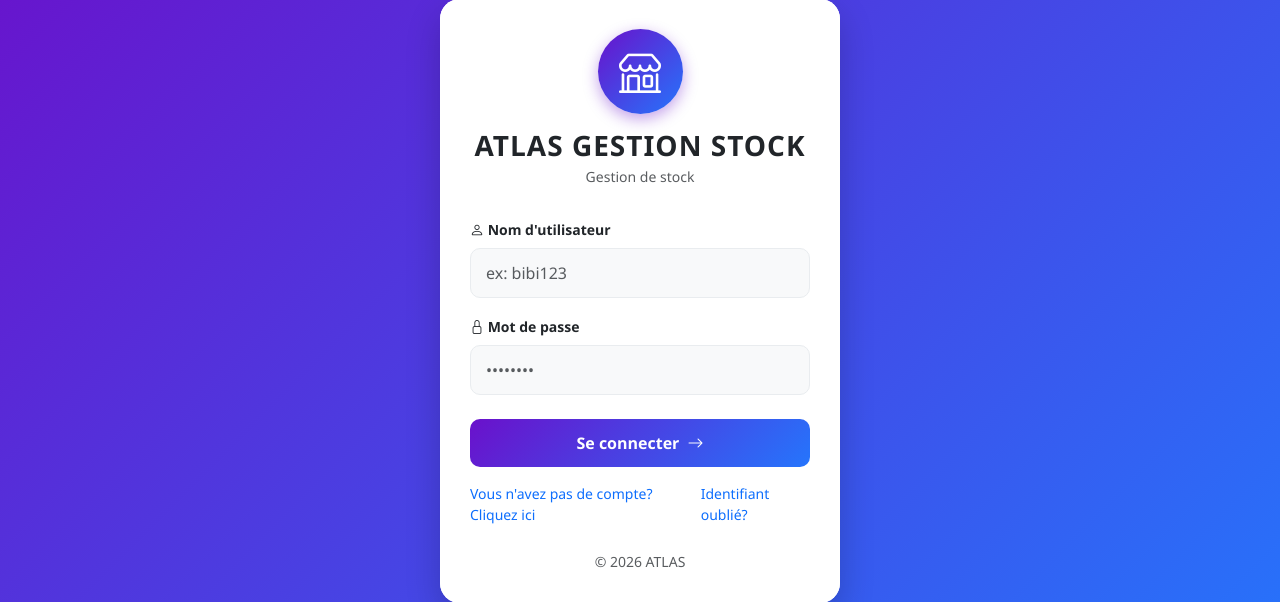
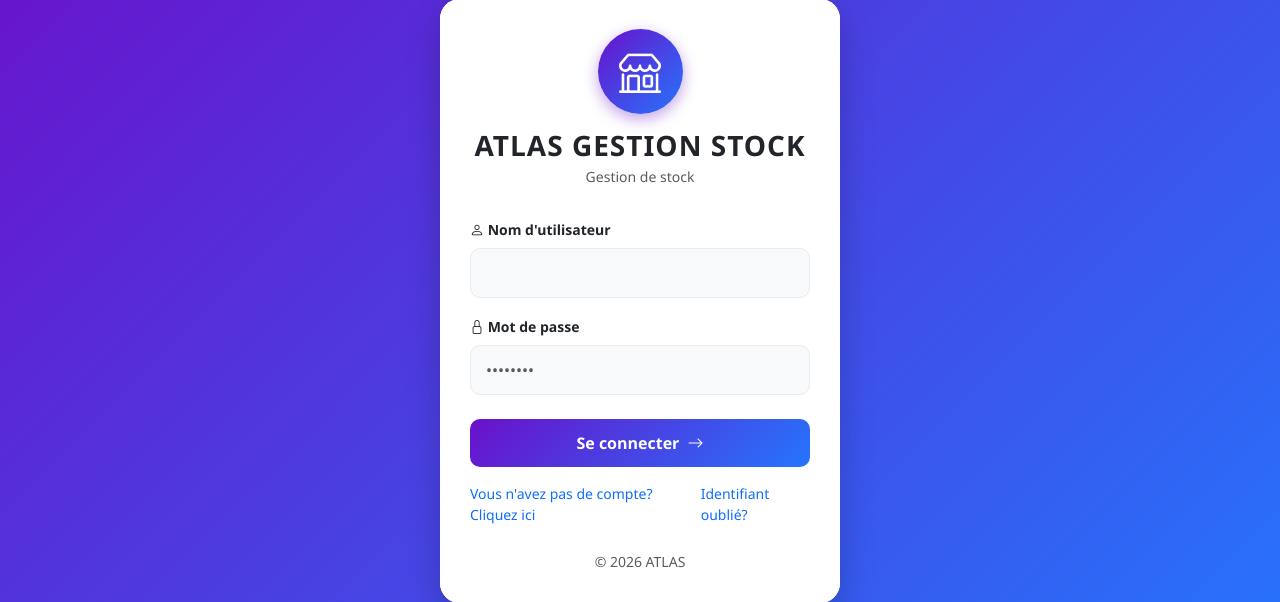
Before and after one commit to francinetchakouet147-cloud/ma-boutique, a Flask app: page / in a window 1280 px wide. Shown: the part 99-701 px from the top of the page. Run offline with Flask 3, Linux system fonts and the light colour scheme.

Commit message:
Update login.html

```diff
--- a/templates/login.html
+++ b/templates/login.html
@@ -21,7 +21,7 @@ body{background:linear-gradient(135deg,#6a11cb 0%,#2575fc 100%);display:flex;ali
     <p class="text-muted small mb-0">Gestion de stock</p>
   </div>
   <div class="body-login">
-    <div class="mb-3"><label class="form-label small fw-semibold"><i class="bi bi-person"></i> Nom d'utilisateur</label><input id="nom" class="form-control" placeholder="ex: bibi123"></div>
+    <div class="mb-3"><label class="form-label small fw-semibold"><i class="bi bi-person"></i> Nom d'utilisateur</label><input id="nom" class="form-control" placeholder=""></div>
     <div class="mb-4"><label class="form-label small fw-semibold"><i class="bi bi-lock"></i> Mot de passe</label><input id="pass" type="password" class="form-control" placeholder="••••••••"></div>
     <button class="btn btn-primary w-100" onclick="connecter()">Se connecter <i class="bi bi-arrow-right ms-1"></i></button>
     <div id="msg" class="mt-3"></div>
```
